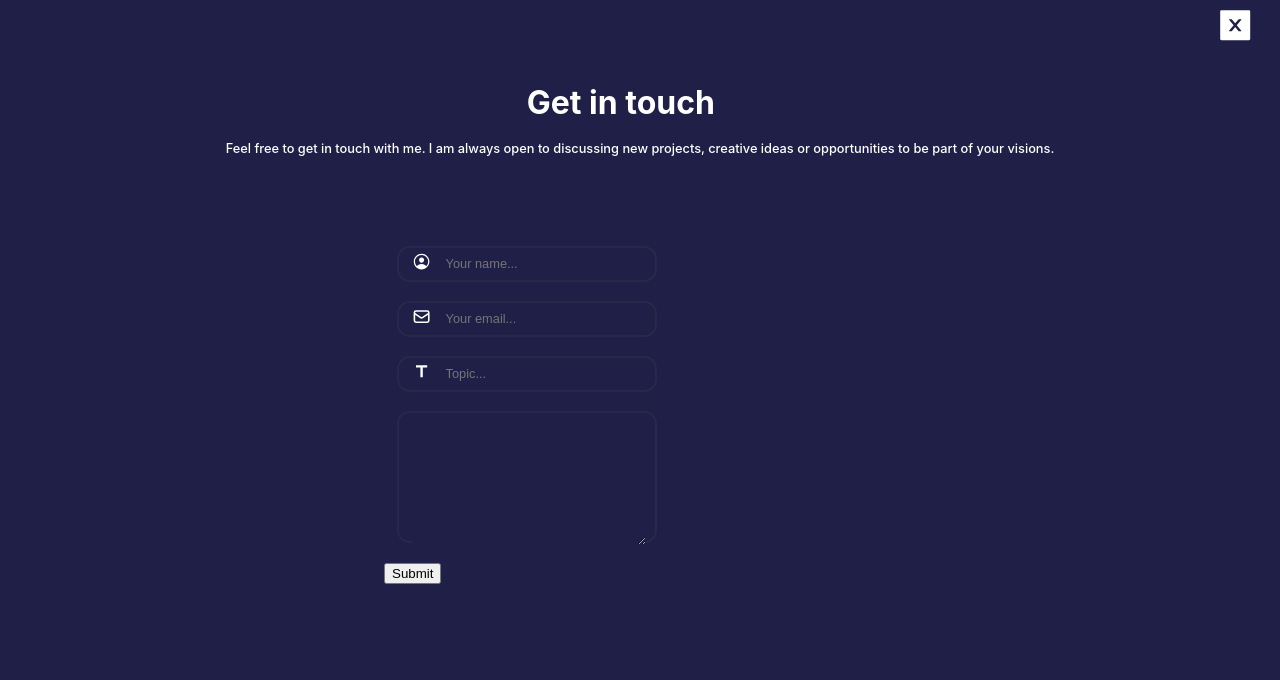
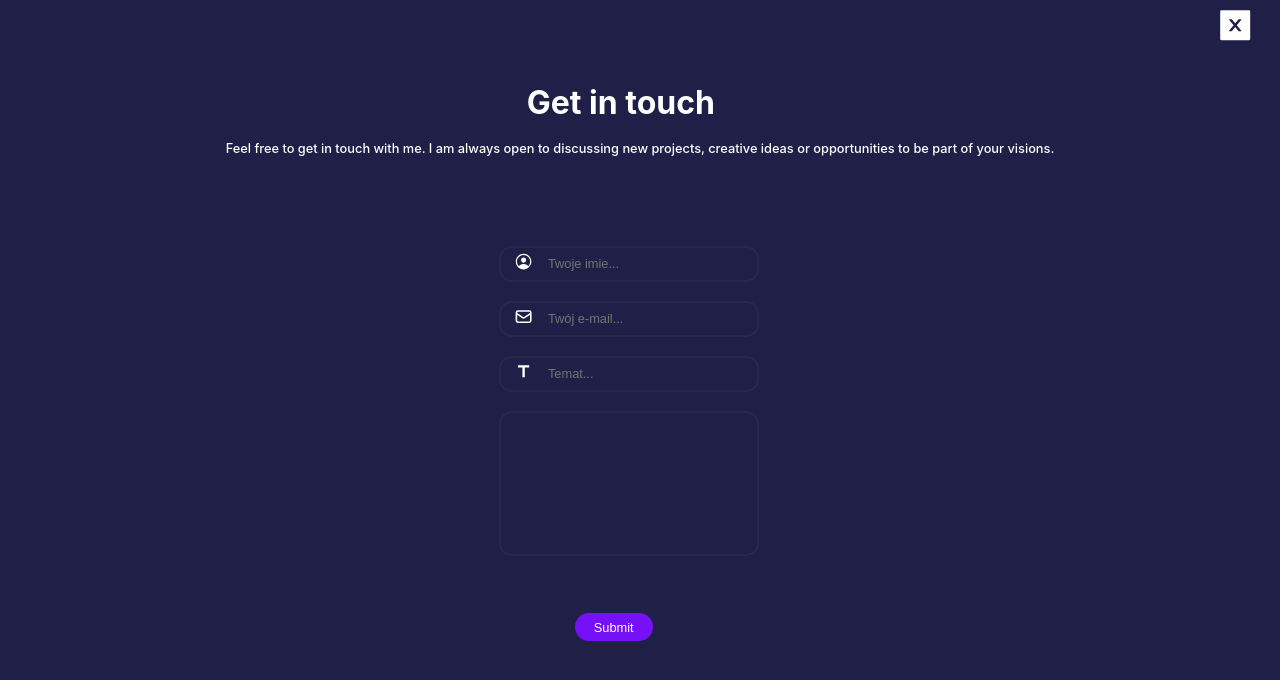
Before and after one commit to LukaszOlszewski96/Fox-edu-app-v2, a React (Create React App) app: page /contact in a window 1280 px wide. Shown: the top 680 px of the page. Built offline with nearby package versions, Linux system fonts and the light colour scheme; no server answers.

Commit message:
Add contact formulage with function which use database

```diff
--- a/src/Screen/Contact/ContactForm.css
+++ b/src/Screen/Contact/ContactForm.css
@@ -33,7 +33,7 @@
     width: 30vw;
     position: relative;
     top: 9vw;
-    left: 30vw;
+    left: 38vw;
     display: block;
 }
 .name-input-form, .topic-input-form{
@@ -63,7 +63,7 @@
 .textarea-input-form{
     display: flex;
     width: 20vw;
-    height: 10vw;
+    height: 11vw;
     border: #2f2f4ea1 solid 2px;
     border-radius: 1vw;
     margin-bottom: 1.5vw;
@@ -72,11 +72,28 @@
 .text-area-input{
     color: #ffff;
     font-size: 1vw;
+    margin-top: .3vw;
     margin-left: 1vw;
     width: 18vw;
     height: 10vw;
     background-color: #1F1F47;
     outline: none;
     border: none;
-    box-sizing: none;
+    resize: none;
+    overflow-y: hidden;
 }
+.button-submit{
+    padding: 0.5vw 1.5vw 0.5vw 1.5vw;
+    float: right;
+    position: relative;
+    top: 3vw;
+    right: 17vw;
+    background-color: #7510F7;
+    color: #fff;
+    outline: none;
+    border-radius: 20px;
+    border: none;
+    font-size: 1vw;
+    font-weight: 500;
+    cursor: pointer;
+}
--- a/src/Screen/Contact/ContactForm.js
+++ b/src/Screen/Contact/ContactForm.js
@@ -4,10 +4,45 @@ import {IoPersonCircleOutline, IoTime} from "react-icons/io5";
 import {HiOutlineMail} from "react-icons/hi";
 import {MdTitle} from "react-icons/md";
 import {AiFillCloseSquare} from "react-icons/ai";
+import {FcComments} from "react-icons/fc";
+import { db } from '../../Firebase/Firebase';
 
 
 
 function ContactForm() {
+
+    const [name, setName] = React.useState("");
+    const [email, setEmail] = React.useState("");
+    const [topic, setTopic] = React.useState("");
+    const [text, setText] = React.useState("");
+
+    const addNewContact = () => {
+
+        if(!name && !email && !topic && !text){
+            alert("Wszystkie pola musza być wypełnione :D")
+        }
+        else{
+            const date = Date();
+            db.collection('contacts_formulage').doc(date).set({
+                data: date,
+                name: name,
+                email: email,
+                topic: topic,
+                text: text
+            }).then(
+                ()=>{
+                    alert("Wiadomość kontaktowa została wysłana :D")
+                }).catch((error)=>{
+                    alert(error.message);
+                })
+                setName("");
+                setEmail("");
+                setTopic("");
+                setText("");
+        }
+
+    }
+
 
     return (
         <div className="contact-form-conteiner">
@@ -17,20 +52,20 @@ function ContactForm() {
                 <div className="input-box-contact">
                     <form className="name-input-form">
                         <div className="icon"><IoPersonCircleOutline/></div>
-                        <input id="id" className="name-input" type="text" placeholder="Your name..."/>
+                        <input onChange={(e)=>{setName(e.target.value)}} value={name} id="id" className="name-input" type="text" placeholder="Twoje imie..."/>
                     </form>
                     <form className="name-input-form">
                         <div className="icon"><HiOutlineMail/></div>
-                        <input  className="name-input" type="text" placeholder="Your email..."/>
+                        <input value={email} onChange={(e)=>{setEmail(e.target.value)}}  className="name-input" type="text" placeholder="Twój e-mail..."/>
                     </form>
                     <form className="topic-input-form">
                         <div className="icon"><MdTitle/></div>
-                        <input className="topic-input" type="text" placeholder="Topic..."/>
+                        <input value={topic} onChange={(e)=>{setTopic(e.target.value)}} className="topic-input" type="text" placeholder="Temat..."/>
                     </form>
                     <form className="textarea-input-form">
-                        <textarea className="text-area-input" type="text" />
+                        <textarea value={text} onChange={(e)=>{setText(e.target.value)}} className="text-area-input" type="text" />
                     </form>
-                    <button href="/" type="submit" className="button-submit">Submit</button>
+                    <button onClick={addNewContact} href="/" type="submit" className="button-submit">Submit</button>
                 </div>
                     </div>
     )
```
